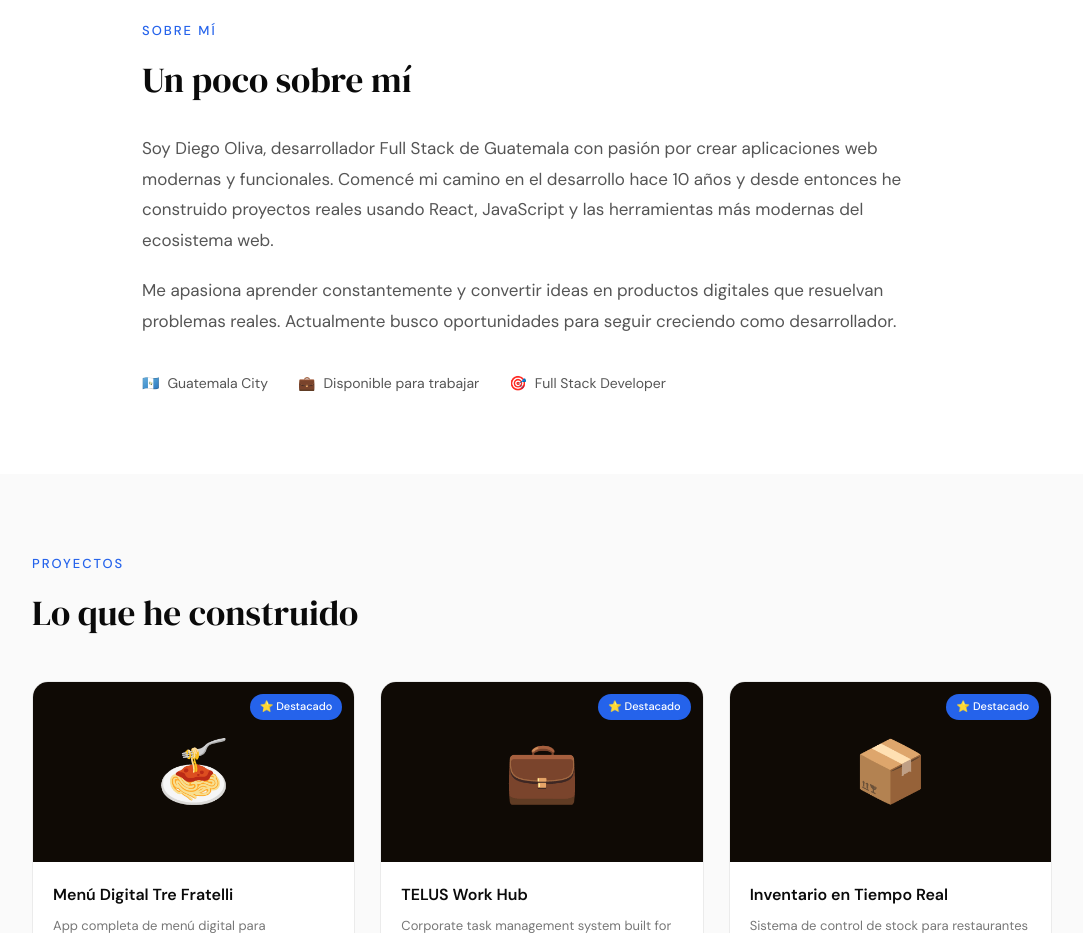
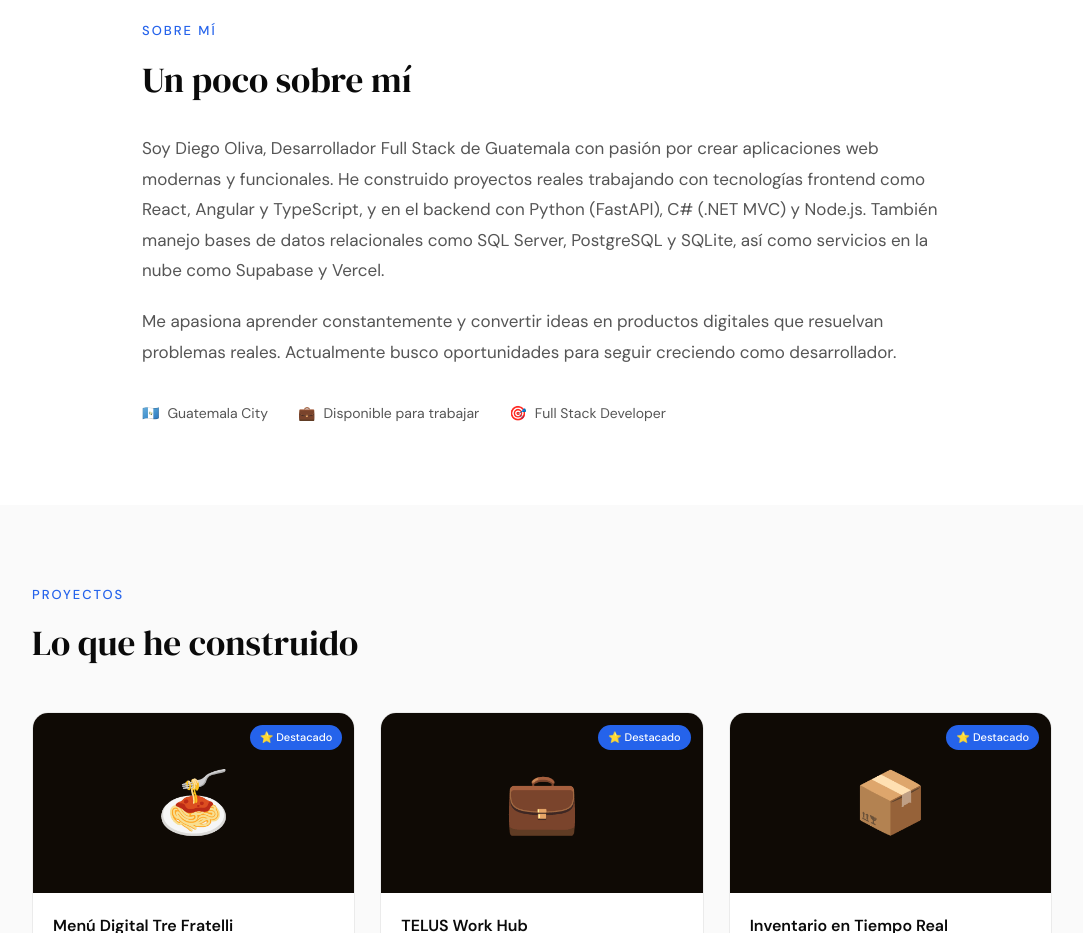
Before and after one commit to diegolivad-cell/portafolio, a React (Vite) app: page / in a window 1280 px wide. Shown: the part 860-1793 px from the top of the page, without its empty margins (98-1181 px from the left). Built offline with nearby package versions, Linux system fonts and the light colour scheme.

Commit message:
Actualiza sección Sobre mí

```diff
--- a/src/App.jsx
+++ b/src/App.jsx
@@ -328,10 +328,10 @@ useEffect(() => {
             Un poco sobre mí
           </h2>
           <p style={{ color: '#555', fontSize: '17px', lineHeight: 1.8, margin: '0 0 20px 0' }}>
-            Soy Diego Oliva, desarrollador Full Stack de Guatemala con pasión por crear aplicaciones web modernas y funcionales. Comencé mi camino en el desarrollo hace 10 años y desde entonces he construido proyectos reales usando React, JavaScript y las herramientas más modernas del ecosistema web.
+          Soy Diego Oliva, Desarrollador Full Stack de Guatemala con pasión por crear aplicaciones web modernas y funcionales. He construido proyectos reales trabajando con tecnologías frontend como React, Angular y TypeScript, y en el backend con Python (FastAPI), C# (.NET MVC) y Node.js. También manejo bases de datos relacionales como SQL Server, PostgreSQL y SQLite, así como servicios en la nube como Supabase y Vercel.
           </p>
           <p style={{ color: '#555', fontSize: '17px', lineHeight: 1.8, margin: 0 }}>
-            Me apasiona aprender constantemente y convertir ideas en productos digitales que resuelvan problemas reales. Actualmente busco oportunidades para seguir creciendo como desarrollador.
+          Me apasiona aprender constantemente y convertir ideas en productos digitales que resuelvan problemas reales. Actualmente busco oportunidades para seguir creciendo como desarrollador.
           </p>
 
           <div style={{ display: 'flex', gap: '30px', marginTop: '35px', flexWrap: 'wrap' }}>
```
